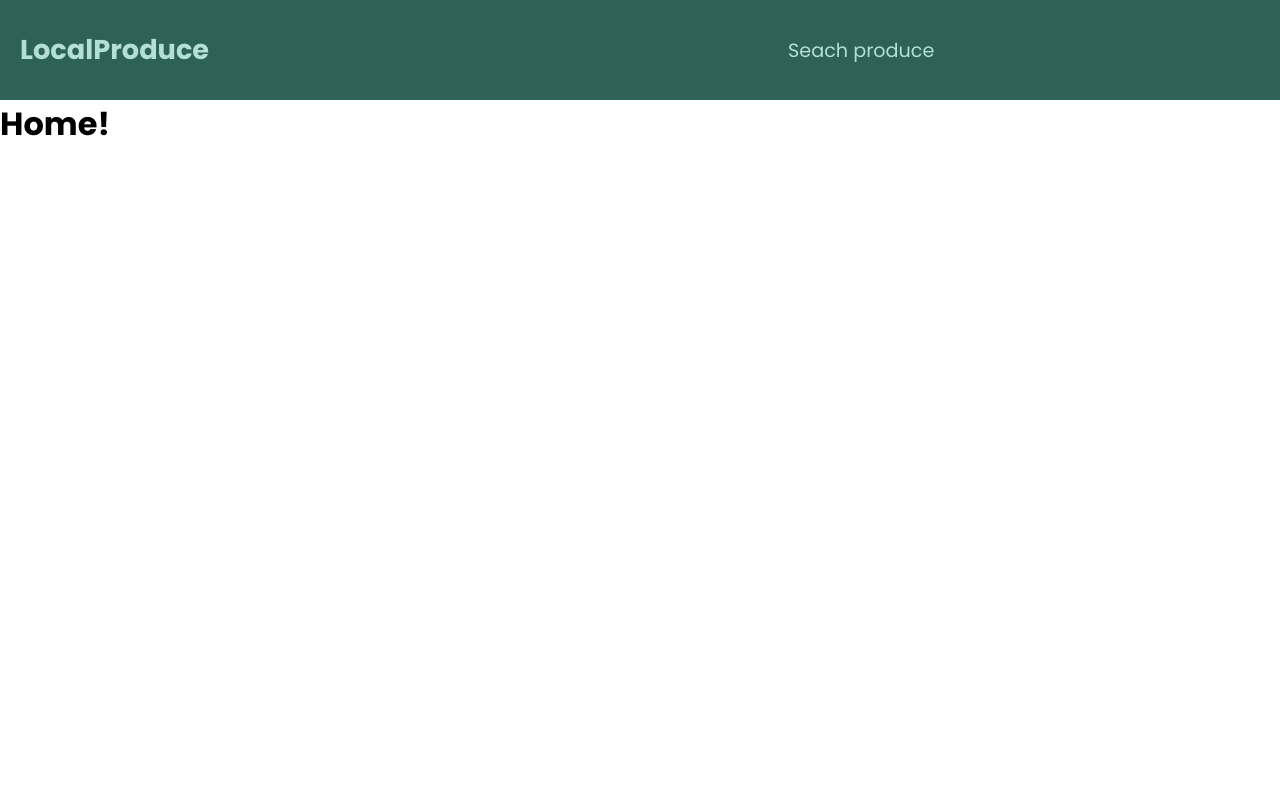
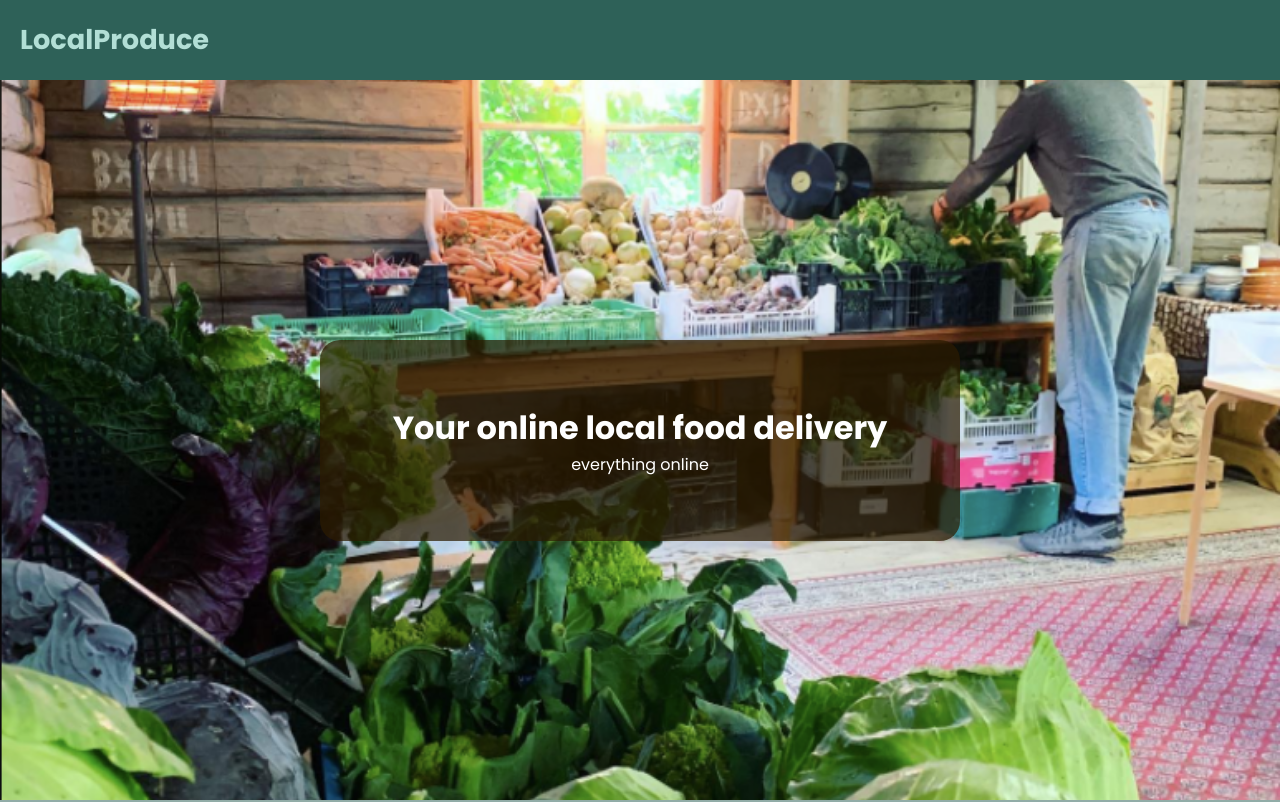
Before and after one commit to asaber123/localproduceReact, a React (Create React App) app: page / in a window 1280 px wide. Shown: the top 802 px of the page. Built offline with nearby package versions, Linux system fonts and the light colour scheme; no server answers.

Commit message:
featch works

```diff
--- a/src/App.tsx
+++ b/src/App.tsx
@@ -1,20 +1,19 @@
-import { useState } from 'react';
-import { BrowserRouter as Router, Switch, Route } from 'react-router-dom';
-import Header from './components/header/Header';
-import Home from './pages/home/Home';
-import Search from './pages/search/Search';
+//import { useState } from 'react';
+// import { Routes } from 'react-router';
+// import { BrowserRouter as Router, Route } from "react-router-dom";
+import { Header } from './components/header/Header';
+import { Home } from './pages/home/Home';
+import { Search } from './pages/search/Search';
 
-function App() {
+const App = () => {
   return (
-    <Router>
+    <div>
       <Header />
-      <Switch>
-        <Route path="/"> <Home/></Route>
-        <Route path="/search"> <Search/></Route>
-      </Switch>
-    </Router>
+      <Home />
+      <Search />
+    </div>
+  );
 
-  );
-}
+};
 
 export default App;
--- a/src/components/header/Header.tsx
+++ b/src/components/header/Header.tsx
@@ -1,11 +1,11 @@
 import React from 'react';
 import {useState} from 'react';
-import { Link } from 'react-router-dom';
+// import { Link } from 'react-router-dom';
 
 import { BiMenu } from 'react-icons/bi';
 import { AiOutlineClose } from 'react-icons/ai';
 
-const Header = () => {
+export const Header = () => {
     const [menuOpen, setMenuOpen] = useState(true);
     const menuTogglehandler = () =>{
         setMenuOpen((p) =>!p);
@@ -18,9 +18,9 @@ const Header = () => {
 
                 <nav className={`nav ${menuOpen? "isMenu" :""}`}>
                     <ul>
-                    <Link to='/s' >
+                    {/* <Link to='/search' >
                             <li>Seach produce</li>
-                    </Link>
+                    </Link> */}
 
 
                     </ul>
@@ -36,5 +36,3 @@ const Header = () => {
         </header>
     );
 };
-
-export default Header
--- a/src/components/header/header.scss
+++ b/src/components/header/header.scss
@@ -3,13 +3,14 @@
 
 
 .header{
-    background-color: $dark;
-    height: 100px;
+    background-color: $dark-green;
+    height: 10vh;
     width: 100%;
     margin: 0;
+    z-index: 100;
 
     .content{
-        color: $light;
+        color: $light-green;
         margin:0, auto;
         max-width: 1920px;
         height: 100%;
@@ -70,7 +71,7 @@
                 }
                 a{
                     text-decoration: none;
-                    color: $light;
+                    color: $light-green;
 
 
                 }
@@ -98,7 +99,7 @@
             transition: 0,3s ease all;
             position: relative;
             &:hover{
-                color: $primary;
+                color:white;
             }
         }
     }
--- a/src/pages/home/Home.tsx
+++ b/src/pages/home/Home.tsx
@@ -1,10 +1,34 @@
 import * as React from "react";
-import {useHistory} from "react-router-dom";
+//import { useHistory } from "react-router-dom";
 
-function Home () {
-    return(
-        <h1>Home!</h1>
+
+export function Home() {
+    return (
+        <div className="home">
+            <div className="home-header">
+                <div className="black-div">
+                    <h1>Your online local food delivery</h1>
+                    <p>everything online</p>
+                </div>
+            </div>
+            <div className="home-info">
+                <div className="step">
+                    <h2>Step 1</h2>
+                    <div className="step-img"></div>
+                    <p>Text</p>
+                </div>
+                <div className="step">
+                    <h2>Step 2</h2>
+                    <div className="step-img"></div>
+                    <p>Text</p>
+                </div>
+                <div className="step">
+                    <h2>Step 3</h2>
+                    <div className="step-img"></div>
+                    <p>Text</p>
+                </div>
+            </div>
+        </div>
     );
 
 }
-export default Home;
--- a/src/pages/home/home.scss
+++ b/src/pages/home/home.scss
@@ -1,2 +1,62 @@
 //Importing variables
 @import "../../styles/variables";
+.home{
+    background-color: $dark-green-opacity;
+    .home-header{
+        background-image: url(../../components/img/shop5.jpg);
+        background-repeat: no-repeat;
+        background-size: cover;
+        background-position: center;
+        width: 100vw;
+        height: 90vh;
+        display: flex;
+        justify-content: center;
+        align-items: center;
+
+        .black-div{
+            background-color:$dark-brown;
+            color: white;
+            display: flex;
+            justify-content: center;
+            flex-direction: column;
+            align-items: center;
+            padding: 5%;
+            width: 50%;
+            border-radius: 20px;
+        }
+    }
+    .home-info{
+        display: flex;
+        justify-content: center;
+        align-items: center;
+        flex-direction: row;
+        height: 100vh;
+        height: 90vh;
+
+        .step{
+            background-color:rgb(238, 233, 221);
+            width: 300px;
+            height: 400px;
+            margin-left: 20px;
+            margin-right: 20px;
+            display: flex;
+            flex-direction: column;
+            align-items: center;
+            padding: 10px;
+            border-radius: 15px;
+
+            .step-img{
+                background-image: url(../../components/img/shop5.jpg);
+                background-repeat: no-repeat;
+                background-size: cover;
+                background-position: center;
+                width: 200px;
+                height: 200px;
+                border-radius: 50%;
+                margin-top: 20px;
+                margin-bottom: 20px;
+
+            }
+        }
+    }
+}
--- a/src/pages/search/Search.tsx
+++ b/src/pages/search/Search.tsx
@@ -1,10 +1,22 @@
 import * as React from "react";
 import {useHistory} from "react-router-dom";
 
-function Search () {
+export function Search () {
+    const getProduce = async () => {
+        const response = await fetch(
+          "https://localhost:7247/api/apiproduce",{
+          method: "GET",
+          headers: {'Content-Type': 'application/json'}
+        });
+        const data = await response.json();
+      };
+      console.log(getProduce());
+
     return(
-        <h1>Search!</h1>
+        <div>
+
+
+        </div>
     );
 
 }
-export default Search;
--- a/src/styles/_variables.scss
+++ b/src/styles/_variables.scss
@@ -23,10 +23,13 @@
 $navbar-font:'Poppins', sans-serif;
 
 //Color themes
-$dark: rgb(46, 97, 88);
-$light: rgb(178, 223, 214);
-$primary: rgb(162, 162, 246);
-$background: rgb(244, 244, 255);
+$dark-green: rgb(46, 97, 88);
+$dark-green-opacity: rgba(46, 97, 88, 0.527);
+$light-green: rgb(178, 223, 214);
+$dark-brown: rgba(44, 27, 0, 0.719);
+$light-brown:#B7A79A;
+
+
 
 //spacing
 $spacing-medium: 16px;
--- a/src/styles/style.scss
+++ b/src/styles/style.scss
@@ -1,6 +1,6 @@
 @import "./variables.scss";
 @import"../components/header/header.scss";
-
+@import"../pages/home/home.scss";
 //Mixins
 @mixin small-phone {
     @media (max-width: 520px) {
```
Also changed, not shown: src/components/img/shop5.jpg (added).
